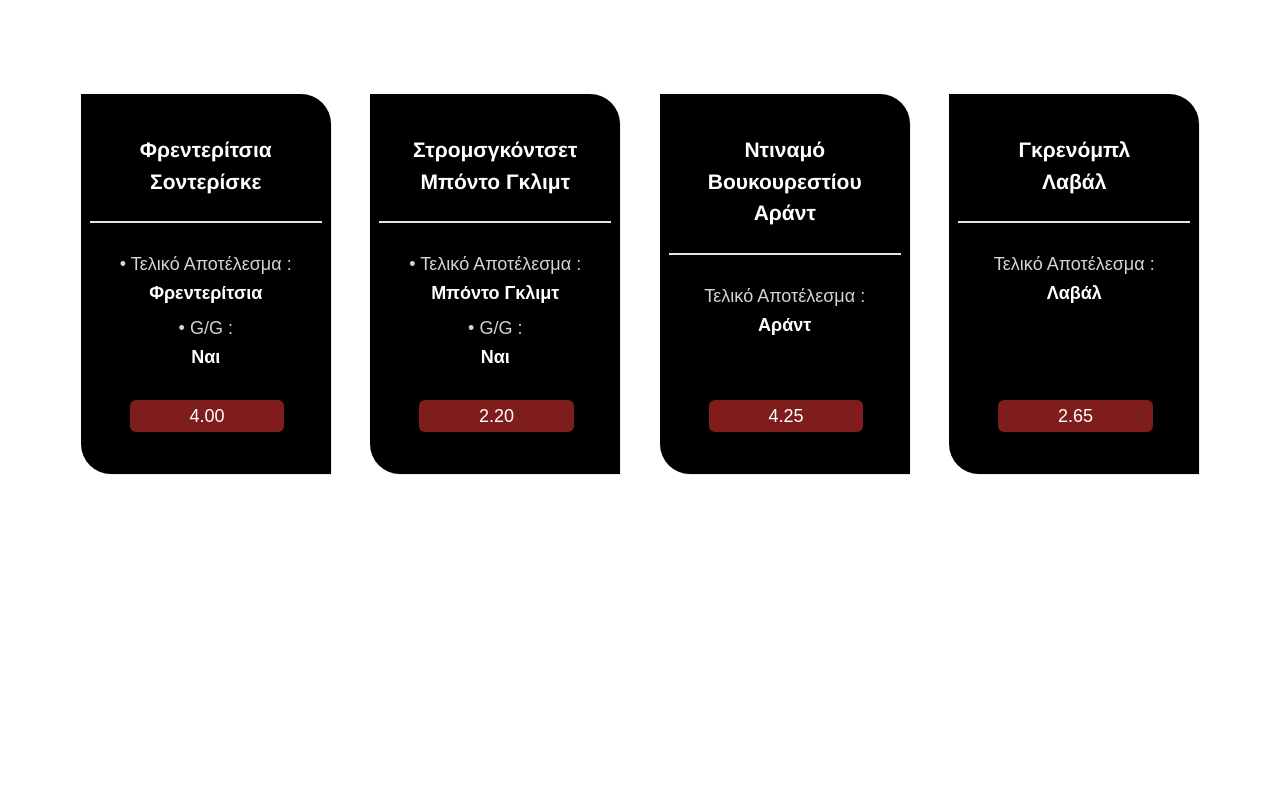
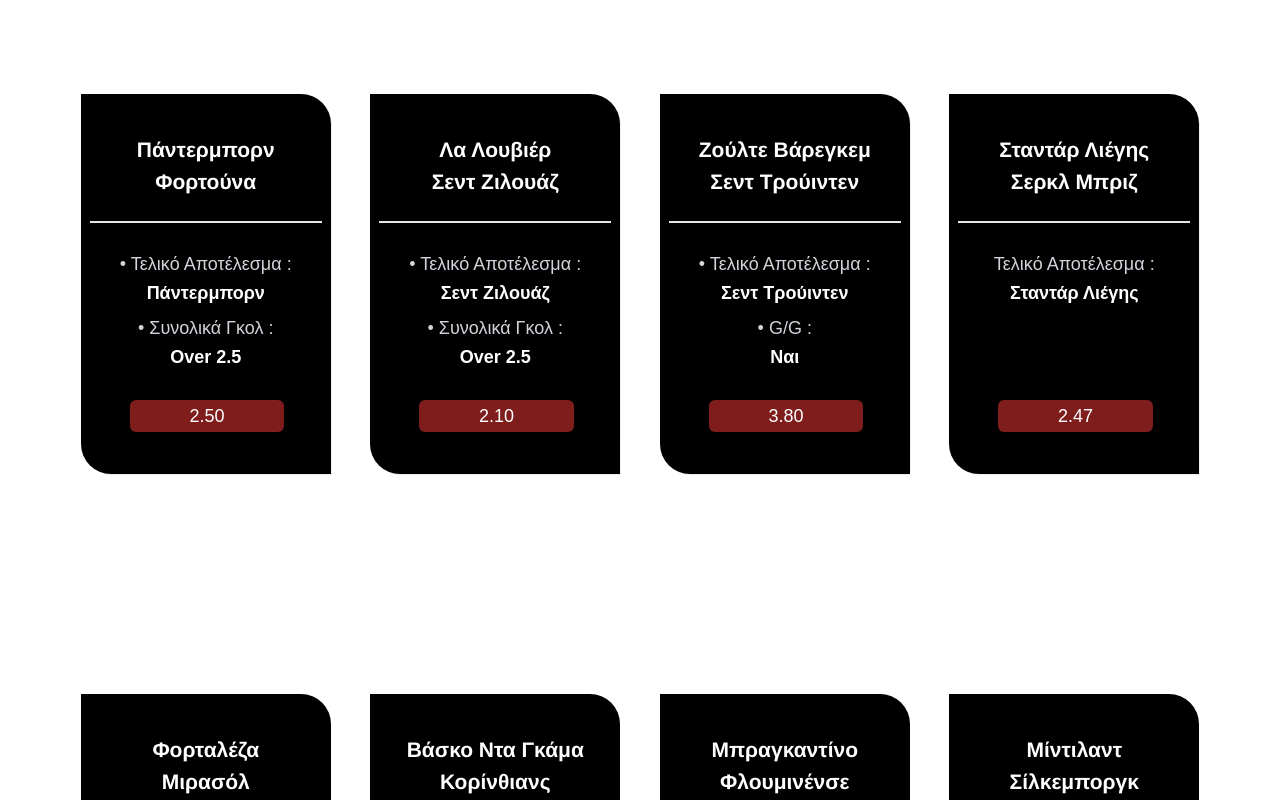
Before and after one commit to MichalisGianniotis/Provlepseis, a Next.js app: page / in a window 1280 px wide. Shown: the part 280-1080 px from the top of the page. Built offline with nearby package versions, Linux system fonts and the light colour scheme.

Commit message:
first commit

```diff
--- a/app/globals.css
+++ b/app/globals.css
@@ -45,6 +45,7 @@ body {
   animation-range: entry 0% cover 60%;
   animation-fill-mode: forwards;
   transform: translateY(160px);
+  animation-timing-function: linear;
 }
 @keyframes matchShow {
     0% {
--- a/data/matches.js
+++ b/data/matches.js
@@ -1,12 +1,16 @@
 const matches = [
-    { id: 1, title1: "Φρεντερίτσια", title2: "Σοντερίσκε", bet1: "Φρεντερίτσια", bet2: "Ναι", betType1: "• Τελικό Αποτέλεσμα :", betType2: "• G/G :", betOdds: "4.00",},
-    { id: 2, title1: "Στρομσγκόντσετ", title2: "Μπόντο Γκλιμτ", bet1: "Μπόντο Γκλιμτ", bet2: "Ναι", betType1: "• Τελικό Αποτέλεσμα :", betType2: "• G/G :", betOdds: "2.20",},
-    { id: 3, title1: "Ντιναμό Βουκουρεστίου", title2: "Αράντ", bet1: "Αράντ", bet2: "", betType1: "Τελικό Αποτέλεσμα :", betType2: "", betOdds: "4.25",},
-    { id: 4, title1: "Γκρενόμπλ", title2: "Λαβάλ", bet1: "Λαβάλ", bet2: "", betType1: "Τελικό Αποτέλεσμα :", betType2: "", betOdds: "2.65",},
-    // { id: 5, title1: "Ατλέτικο Νασιονάλ", title2: "Σάο Πάολο", bet1: "Σάο Πάολο", bet2: "", betType1: "Τελικό Αποτέλεσμα :", betType2: "", betOdds: "3.55",},
-    // { id: 6, title1: "Κρίσταλ Πάλας", title2: "Λίβερπουλ", bet1: "Κρίσταλ Πάλας", bet2: "", betType1: " Κατάκτηση Τροπαίου :", betType2: "", betOdds: "3.15",},
-    // { id: 7, title1: "Βάσκο Ντα Γκάμα", title2: "Ατλέτικο Μινέιρο", bet1: "Ατλέτικο Μινέιρο", bet2: "", betType1: "Τελικό Αποτέλεσμα :", betType2: "", betOdds: "2.77",},
-    // { id: 6, title: "The Matrix", rating: 8.7, imageUrl: "https://picsum.photos/300/450?random=6" },
+    { id: 1, title1: "Πάντερμπορν", title2: "Φορτούνα", bet1: "Πάντερμπορν", bet2: "Over 2.5", betType1: "• Τελικό Αποτέλεσμα :", betType2: "• Συνολικά Γκολ :", betOdds: "2.50",},
+    { id: 2, title1: "Λα Λουβιέρ", title2: "Σεντ Ζιλουάζ", bet1: "Σεντ Ζιλουάζ", bet2: "Over 2.5", betType1: "• Τελικό Αποτέλεσμα :", betType2: "• Συνολικά Γκολ :", betOdds: "2.10",},
+    { id: 3, title1: "Ζούλτε Βάρεγκεμ", title2: "Σεντ Τρούιντεν", bet1: "Σεντ Τρούιντεν", bet2: "Ναι", betType1: "• Τελικό Αποτέλεσμα :", betType2: "• G/G :", betOdds: "3.80",},
+    { id: 4, title1: "Σταντάρ Λιέγης", title2: "Σερκλ Μπριζ", bet1: "Σταντάρ Λιέγης", bet2: "", betType1: "Τελικό Αποτέλεσμα :", betType2: "", betOdds: "2.47",},
+    { id: 5, title1: "Φορταλέζα", title2: "Μιρασόλ", bet1: "Μιρασόλ", bet2: "", betType1: "Τελικό Αποτέλεσμα :", betType2: "", betOdds: "3.40",},
+    { id: 6, title1: "Βάσκο Ντα Γκάμα", title2: "Κορίνθιανς", bet1: "Βάσκο Ντα Γκάμα", bet2: "", betType1: "Τελικό Αποτέλεσμα :", betType2: "", betOdds: "2.42",},
+    { id: 7, title1: "Μπραγκαντίνο", title2: "Φλουμινένσε", bet1: "Φλουμινένσε", bet2: "", betType1: "Τελικό Αποτέλεσμα :", betType2: "", betOdds: "3.05",},
+    { id: 8, title1: "Μίντιλαντ", title2: "Σίλκεμποργκ", bet1: "Μίντιλαντ", bet2: "Ναι", betType1: "• Τελικό Αποτέλεσμα :", betType2: "• G/G :", betOdds: "2.60",},
+    { id: 9, title1: "Κοπεγχάγη", title2: "Οντένσε", bet1: "Κοπεγχάγη", bet2: "Ναι", betType1: "• Τελικό Αποτέλεσμα :", betType2: "• G/G :", betOdds: "2.37",},
+    { id: 10, title1: "Βάρναμο", title2: "Χάκεν", bet1: "Χάκεν", bet2: "", betType1: "Τελικό Αποτέλεσμα :", betType2: "", betOdds: "2.22",},
+    { id: 11, title1: "Τζουργκάρντεν", title2: "Μπρομαποϊκάρνα", bet1: "Τζουργκάρντεν", bet2: "Ναι", betType1: "• Τελικό Αποτέλεσμα :", betType2: "• G/G :", betOdds: "2.87",},
+    { id: 12, title1: "Ίλβες", title2: "Ίντερ Τούρκου", bet1: "Ίντερ Τούρκου", bet2: "", betType1: "Τελικό Αποτέλεσμα :", betType2: "", betOdds: "2.57",},
     // { id: 7, title: "Goodfellas", rating: 8.7, imageUrl: "https://picsum.photos/300/450?random=7" },
     // { id: 8, title: "The Silence of the Lambs", rating: 8.6, imageUrl: "https://picsum.photos/300/450?random=8" },
 ]
```
